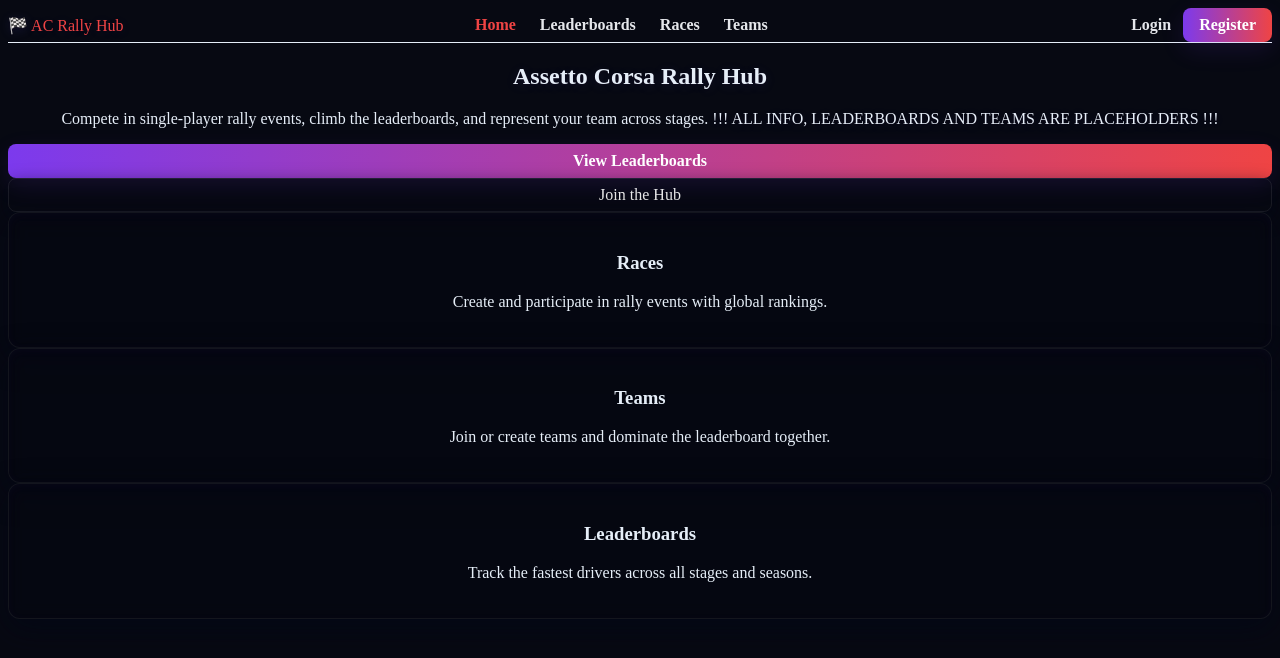
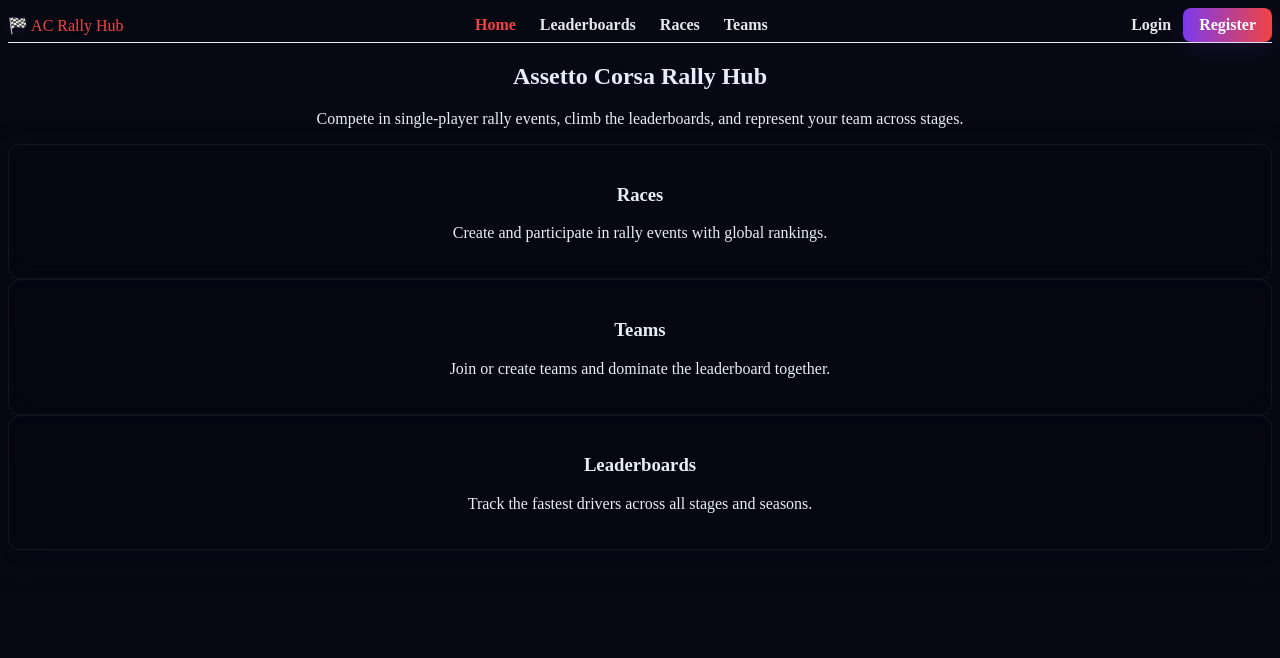
Before and after one commit to RuneSmedhaugen/ACR-Hub, a Vue app in the folder frontend/: page / in a window 1280 px wide. Shown: the top 658 px of the page. Built offline with nearby package versions, Linux system fonts and the light colour scheme; no server answers.

Commit message:
service classes, changes for home view

```diff
--- /dev/null
+++ b/frontend/src/services/leaderboard.service.js
@@ -0,0 +1,13 @@
+import api from './api'
+
+export default {
+  getRaceLeaderboard(raceId) {
+    return api.get(`/leaderboard/races/${raceId}`)
+      .then(res => res.data)
+  },
+
+  getRaceStages(raceId) {
+    return api.get(`/leaderboard/races/${raceId}/stages`)
+      .then(res => res.data)
+  }
+}
--- a/frontend/src/services/race.service.js
+++ b/frontend/src/services/race.service.js
@@ -0,0 +1,13 @@
+import api from './api'
+
+export default {
+	listRaces() {
+		return api.get('/races/')
+			.then(res => res.data)
+	},
+
+	getRace(raceId) {
+		return api.get(`/races/${raceId}`)
+			.then(res => res.data)
+	}
+}
--- a/frontend/src/services/team.service.js
+++ b/frontend/src/services/team.service.js
@@ -0,0 +1,13 @@
+import api from './api'
+
+export default {
+	listTeams() {
+		return api.get('/teams/')
+			.then(res => res.data)
+	},
+
+	getTeam(teamId) {
+		return api.get(`/teams/${teamId}`)
+			.then(res => res.data)
+	}
+}
--- a/frontend/src/services/user.service.js
+++ b/frontend/src/services/user.service.js
@@ -0,0 +1,7 @@
+import api from './api'
+
+export default {
+  getMe() {
+    return api.get('/users/me').then(res => res.data)
+  }
+}
--- a/frontend/src/views/Home.vue
+++ b/frontend/src/views/Home.vue
@@ -9,26 +9,7 @@
       <p class="text-zinc-300 text-lg md:text-xl max-w-3xl mx-auto mb-12 leading-relaxed">
         Compete in single-player rally events, climb the leaderboards,
         and represent your team across stages.
-        <span class="text-red-400 font-semibold neon-accent">
-          !!! ALL INFO, LEADERBOARDS AND TEAMS ARE PLACEHOLDERS !!!
-        </span>
       </p>
-
-      <div class="flex flex-col sm:flex-row justify-center gap-6">
-        <RouterLink
-          to="/leaderboard"
-          class="btn-primary"
-        >
-          View Leaderboards
-        </RouterLink>
-
-        <RouterLink
-          to="/register"
-          class="btn-outline"
-        >
-          Join the Hub
-        </RouterLink>
-      </div>
     </section>
 
     <!-- Features -->
```
